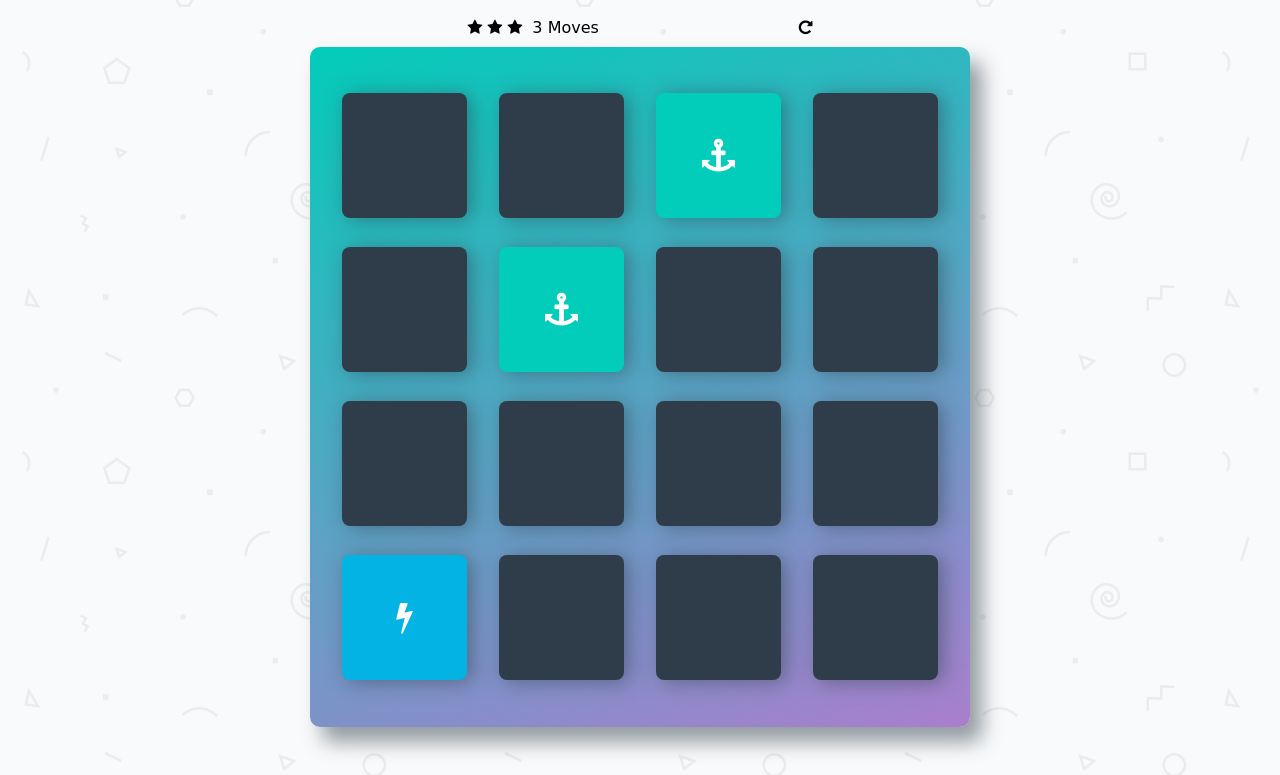
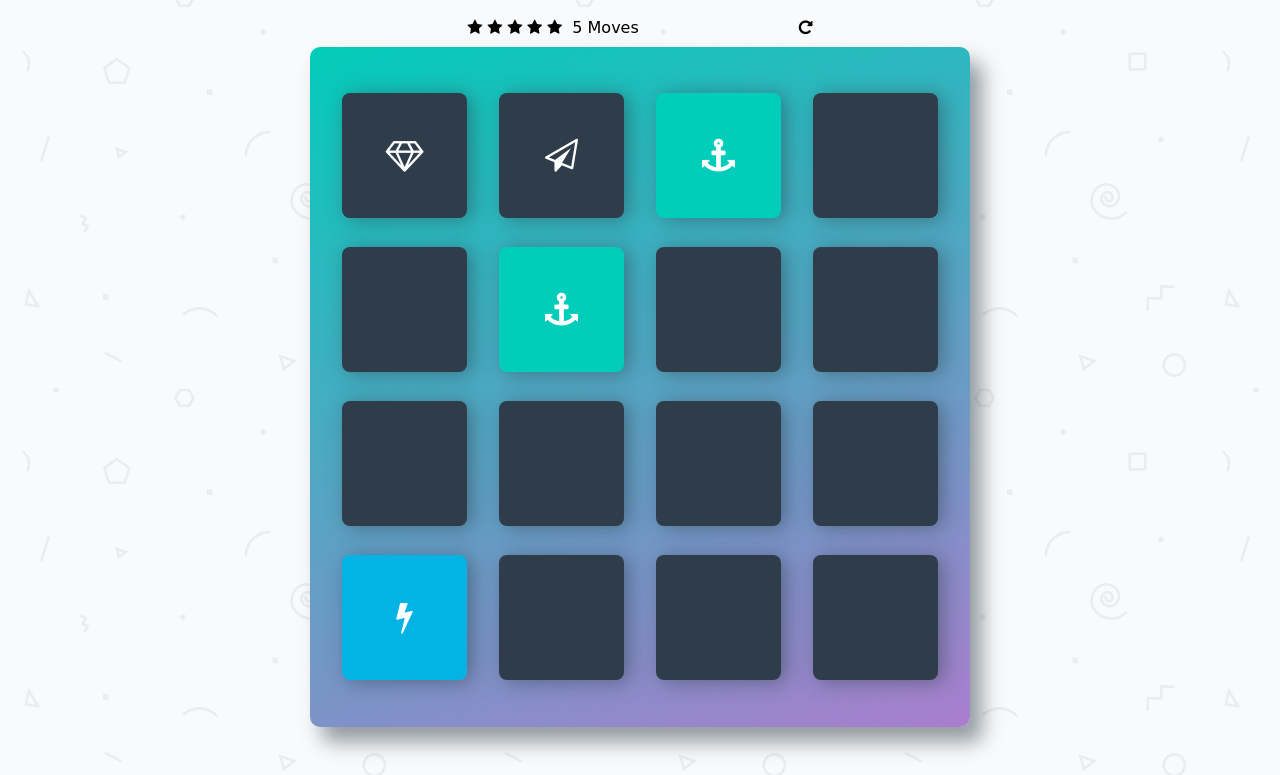
Before and after one commit to bcko/Ud-FE-MemoryGame-JS, a plain HTML site: page index.html in a window 1280 px wide. Both pictures are taken after a click on the element 805 px from the left and 95 px from the top of the page. Shown: the part 68-843 px from the top of the page. Drawn offline with Linux system fonts and the light colour scheme; a web font is replaced by a local one.

Commit message:
shuffle works

```diff
--- a/index.html
+++ b/index.html
@@ -19,21 +19,23 @@
         	<ul class="stars">
         		<li><i class="fa fa-star"></i></li>
         		<li><i class="fa fa-star"></i></li>
-        		<li><i class="fa fa-star"></i></li>
+                <li><i class="fa fa-star"></i></li>
+                <li><i class="fa fa-star"></i></li>
+                <li><i class="fa fa-star"></i></li>
         	</ul>
 
-        	<span class="moves">3</span> Moves
+        	<span class="moves">5</span> Moves
 
-            <div class="restart">
+            <div class="restart" onclick="test()">
         		<i class="fa fa-repeat"></i>
         	</div>
         </section>
 
         <ul class="deck">
-            <li class="card">
+            <li class="card show">
                 <i class="fa fa-diamond"></i>
             </li>
-            <li class="card">
+            <li class="card show">
                 <i class="fa fa-paper-plane-o"></i>
             </li>
             <li class="card match">
--- a/js/app.js
+++ b/js/app.js
@@ -1,7 +1,23 @@
+"use strict"; // https://developer.mozilla.org/en-US/docs/Web/JavaScript/Reference/Strict_mode
+
 /*
  * Create a list that holds all of your cards
  */
+const cards = ['fa-anchor', 'fa-anchor',
+                'fa-bicycle', 'fa-bicycle',
+                'fa-bolt', 'fa-bolt',
+                'fa-bomb', 'fa-bomb',
+                'fa-cube', 'fa-cube',
+                'fa-diamond', 'fa-diamond',
+                'fa-leaf', 'fa-leaf',
+                'fa-paper-plane-o', 'fa-paper-plane-o'
+                ]
 
+function test() {
+    shuffle(cards);
+    console.log(cards);
+
+}
 
 /*
  * Display the cards on the page
```
